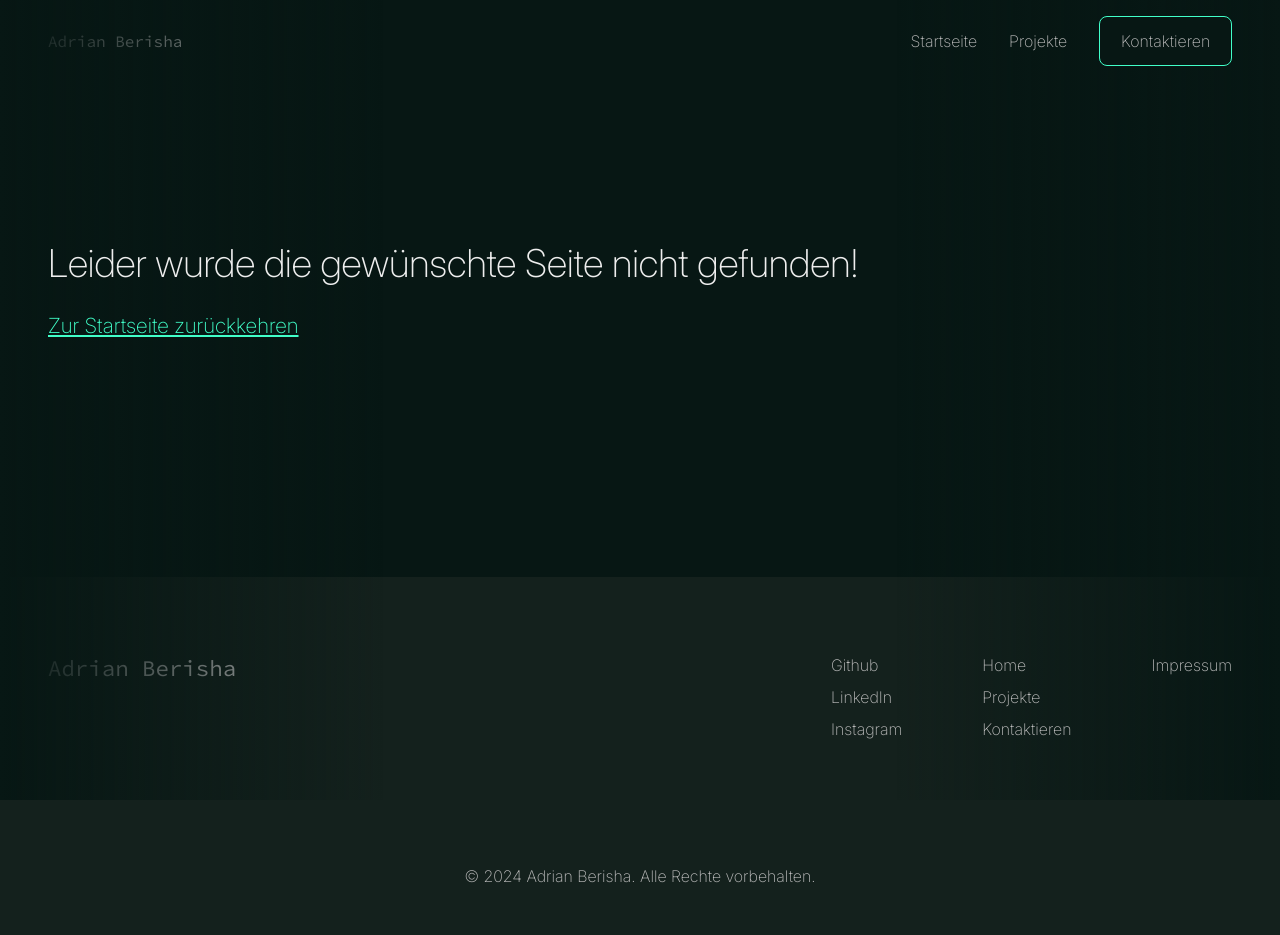
After one commit to berisha-ad/portfolio_py, a Django app: template portfolio_app/templates/404.html in a window 1280 px wide. The commit adds this page. Run offline with Django 5.2, Linux system fonts and the light colour scheme; the template is opened without the code that fills it, so the values that code supplies are empty; some libraries are stand-ins or nearby versions.

Commit message:
added 404

```diff
--- a/portfolio_app/static/CSS/global.css
+++ b/portfolio_app/static/CSS/global.css
@@ -480,6 +480,19 @@ footer .logo {
 }
 
  /* ---------------------------------------------------
+                    404 Error Page
+--------------------------------------------------- */
+
+.error-section {
+    padding-block: 10rem;
+}
+
+.error-wrapper a {
+    color: var(--accent-color);
+    font-size: 1.3rem;
+}
+
+/* ---------------------------------------------------
                     RESPONSIVE
 --------------------------------------------------- */
 
--- /dev/null
+++ b/portfolio_app/templates/404.html
@@ -0,0 +1,64 @@
+{% load static %}
+
+<!DOCTYPE html>
+<html lang="de">
+<head>
+    <meta charset="UTF-8">
+    <meta name="viewport" content="width=device-width, initial-scale=1.0">
+    <title>404 - Seite nicht gefunden</title>
+    <link rel="stylesheet" href="{% static "CSS/reset.css" %}">
+    <link rel="stylesheet" href="{% static "CSS/global.css" %}">
+    <script src="https://cdnjs.cloudflare.com/ajax/libs/gsap/3.12.5/gsap.min.js" integrity="sha512-7eHRwcbYkK4d9g/6tD/mhkf++eoTHwpNM9woBxtPUBWm67zeAfFC+HrdoE2GanKeocly/VxeLvIqwvCdk7qScg==" crossorigin="anonymous" referrerpolicy="no-referrer" defer></script>
+    <script src="{% static "JS/cursor.js" %}" defer></script>
+    <script src="{% static "JS/main.js" %}" defer></script>
+</head>
+<body>
+    <div class="left"></div>
+    <div class="right"></div>
+    <div id="cursor"></div>
+    <header class="navbar-wrapper">
+        <nav class="navbar container">
+            <ul class="link-wrapper" id="linkWrapper">
+                <li><a class="logo" href="/">Adrian Berisha</a></li>
+                <li><a class="nav-link" href="/">Startseite</a></li>
+                <li><a class="nav-link" href="/projects">Projekte</a></li>
+                <li><a class="button" href="mailto:adrianberisha0@gmail.com">Kontaktieren</a></li>
+            </ul>
+            <div class="hamburger" id="hamburger">menu</div>
+        </nav>
+    </header>
+    <main>
+        <section class="error-section container">
+            <div class="error-wrapper">
+                <h1>
+                    Leider wurde die gewünschte Seite nicht gefunden!
+                </h1>
+                <a href="/">Zur Startseite zurückkehren</a>
+        </section>
+    </main>
+    <footer>
+        <div class="footer-wrapper container">
+            <a class="logo" href="/">Adrian Berisha</a>
+            <ul class="footer-link-wrapper">
+                <li><a class="nav-link" href="https://github.com/berisha-ad">Github</a></li>
+                <li><a class="nav-link" href="https://www.linkedin.com/in/adrian-berisha-b7a03425b/">LinkedIn</a></li>
+                <li><a class="nav-link" href="https://www.instagram.com/berisha_ad/">Instagram</a></li>
+            </ul>
+            <ul class="footer-link-wrapper">
+                <li><a class="nav-link" href="/">Home</a></li>
+                <li><a class="nav-link" href="/projects">Projekte</a></li>
+                <li><a class="nav-link" href="mailto:adrianberisha0@gmail.com">Kontaktieren</a></li>
+            </ul>
+            <ul class="footer-link-wrapper">
+                {% if file %}
+                {% for file in file %}
+                <li><a class="nav-link" href="{{ file.cvlink.url }}" download="{{ file.filename }}">Lebenslauf herunterladen</a></li>
+                {% endfor %}
+                {% endif %}
+                <li><a class="nav-link" href="/imprint">Impressum</a></li>
+            </ul>
+        </div>
+        <p class="rights-reserved">© 2024 Adrian Berisha. Alle Rechte vorbehalten.</p>
+    </footer>
+</body>
+</html>
```
Also changed, not shown: 1 other file.
